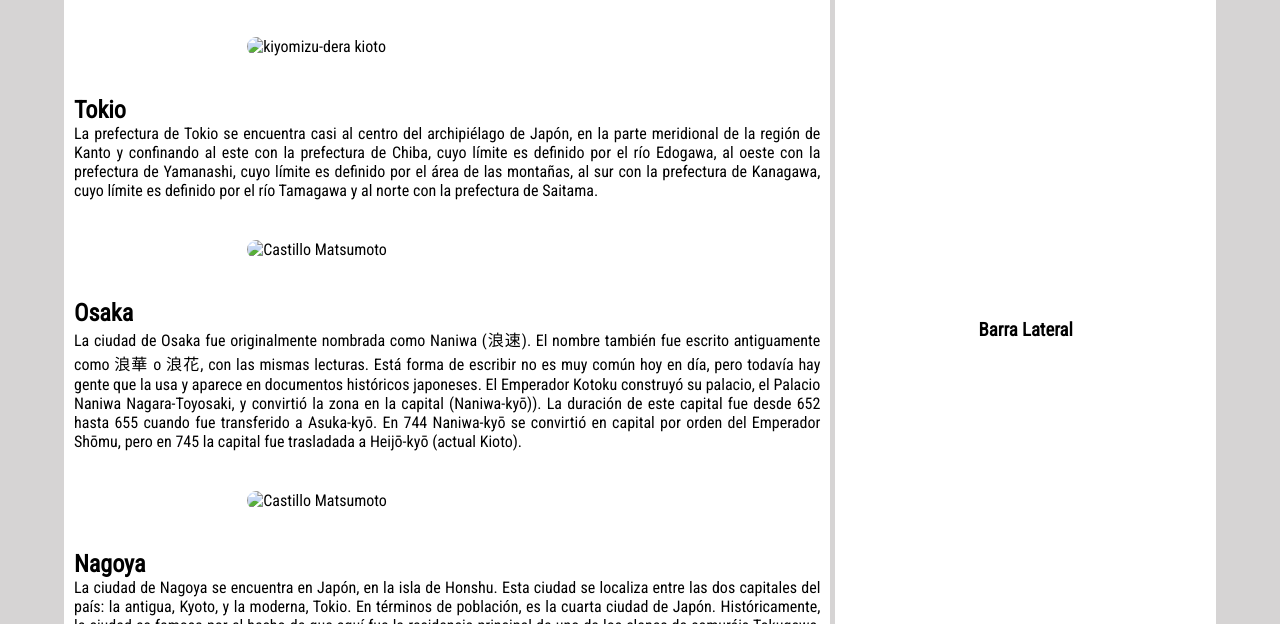
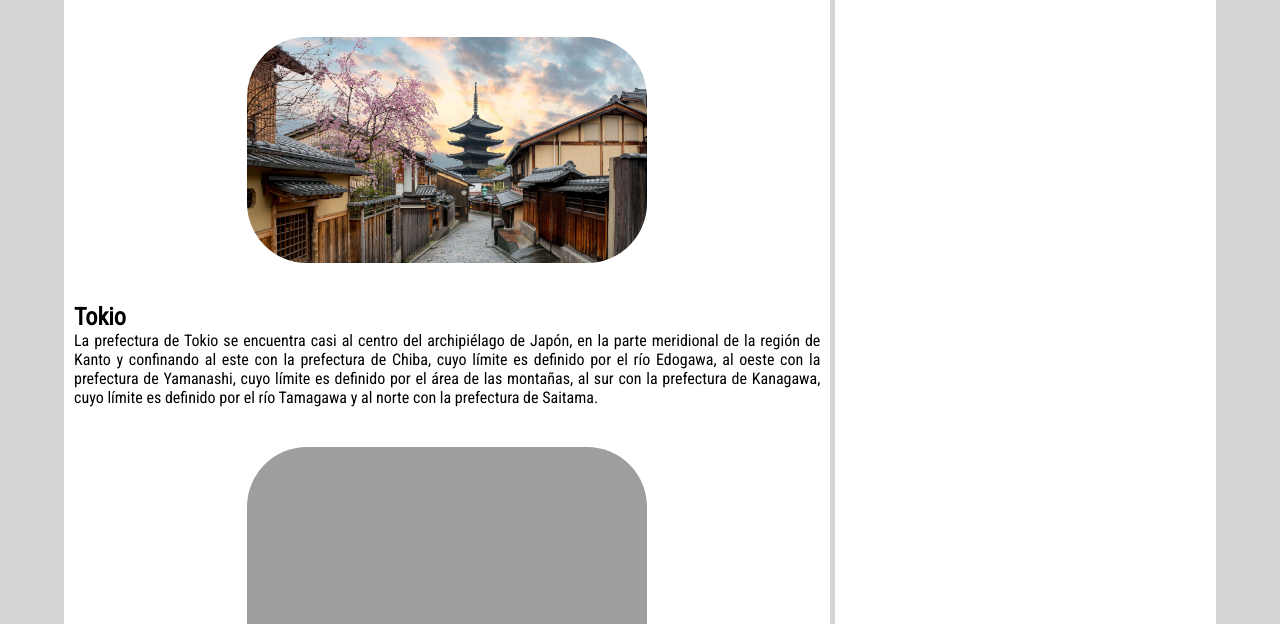
Before and after one commit to ronnypsy/actividadgridresponsive, a plain HTML site: page pages/ciudades.html in a window 1280 px wide. Shown: the part 176-800 px from the top of the page. Drawn offline with Linux system fonts and the light colour scheme; the site is published under a folder, as on GitHub Pages, so addresses that start at the root find nothing.

Commit message:
correciÃon de rutas

```diff
--- a/pages/ciudades.html
+++ b/pages/ciudades.html
@@ -32,17 +32,17 @@
         <main class="contenido">
             <div class="container-ciudades">
                 <h1> ⇢ Ciudades mas INCREÍBLES de JAPÓN</h1>
-                <img class="kioto" src="/assets/kioto.jpg" alt="kiyomizu-dera kioto">
+                <img class="kioto" src="../assets/kioto.jpg" alt="kiyomizu-dera kioto">
                 <h2 class="tokio-title">Tokio</h2>
                 <p>
                      La prefectura de Tokio se encuentra casi al centro del archipiélago de Japón, en la parte meridional de la región de Kanto y confinando al este con la prefectura de Chiba, cuyo límite es definido por el río Edogawa, al oeste con la prefectura de Yamanashi, cuyo límite es definido por el área de las montañas, al sur con la prefectura de Kanagawa, cuyo límite es definido por el río Tamagawa y al norte con la prefectura de Saitama.
                 </p>
-                <img class="osaka" src="/assets/osaka.jpg" alt="Castillo Matsumoto">
+                <img class="osaka" src="../assets/osaka.jpg" alt="Castillo Matsumoto">
                 <h2 class="osaka-title">Osaka</h2>
                 <p>
                      La ciudad de Osaka fue originalmente nombrada como Naniwa (浪速). El nombre también fue escrito antiguamente como 浪華 o 浪花, con las mismas lecturas. Está forma de escribir no es muy común hoy en día, pero todavía hay gente que la usa y aparece en documentos históricos japoneses. El Emperador Kotoku construyó su palacio, el Palacio Naniwa Nagara-Toyosaki, y convirtió la zona en la capital (Naniwa-kyō)). La duración de este capital fue desde 652 hasta 655 cuando fue transferido a Asuka-kyō. En 744 Naniwa-kyō se convirtió en capital por orden del Emperador Shōmu, pero en 745 la capital fue trasladada a Heijō-kyō (actual Kioto).
                 </p>
-                <img class="nagoya" src="/assets/nagoya.jpg" alt="Castillo Matsumoto">
+                <img class="nagoya" src="../assets/nagoya.jpg" alt="Castillo Matsumoto">
                 <h2 class="nagoya-title">Nagoya</h2>
                 <p>
                      La ciudad de Nagoya se encuentra en Japón, en la isla de Honshu. Esta ciudad se localiza entre las dos capitales del país: la antigua, Kyoto, y la moderna, Tokio. En términos de población, es la cuarta ciudad de Japón. Históricamente, la ciudad es famosa por el hecho de que aquí fue la residencia principal de uno de los clanes de samuráis Tokugawa, que eran parientes de los shogunes que en realidad gobernaron en Japón feudal durante siglos.
```
